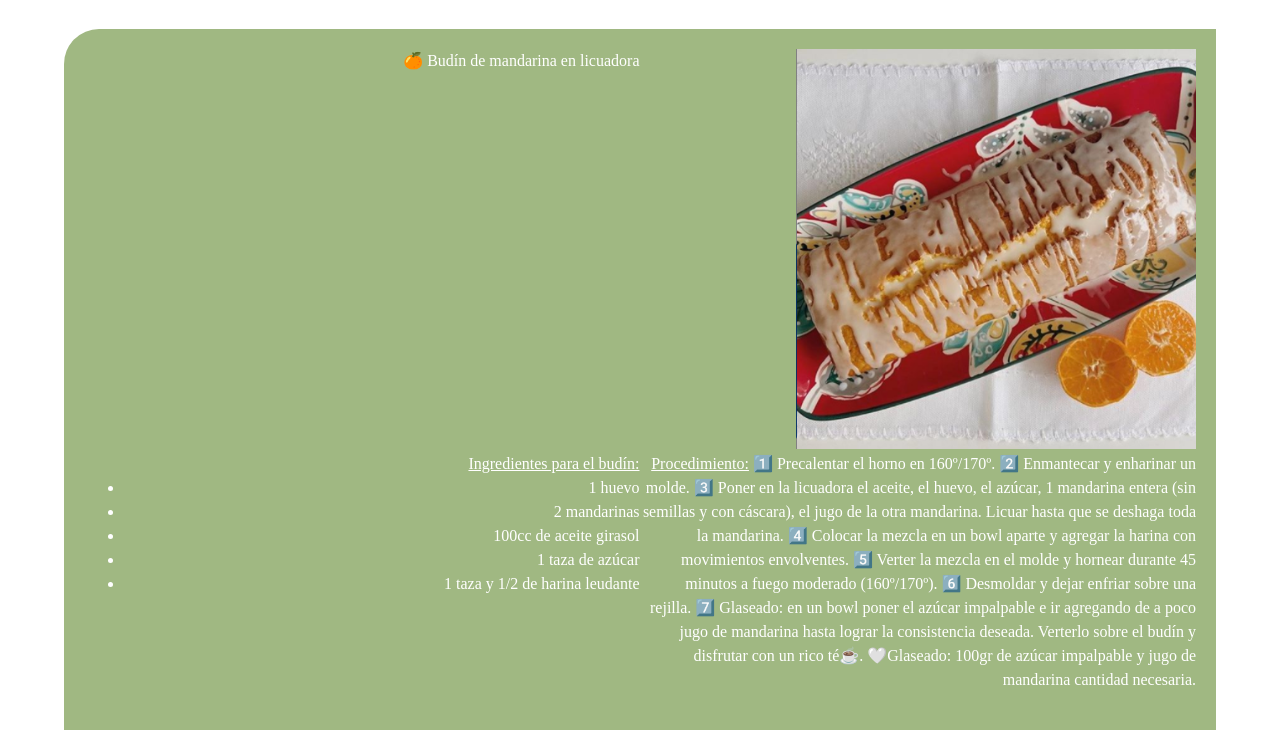
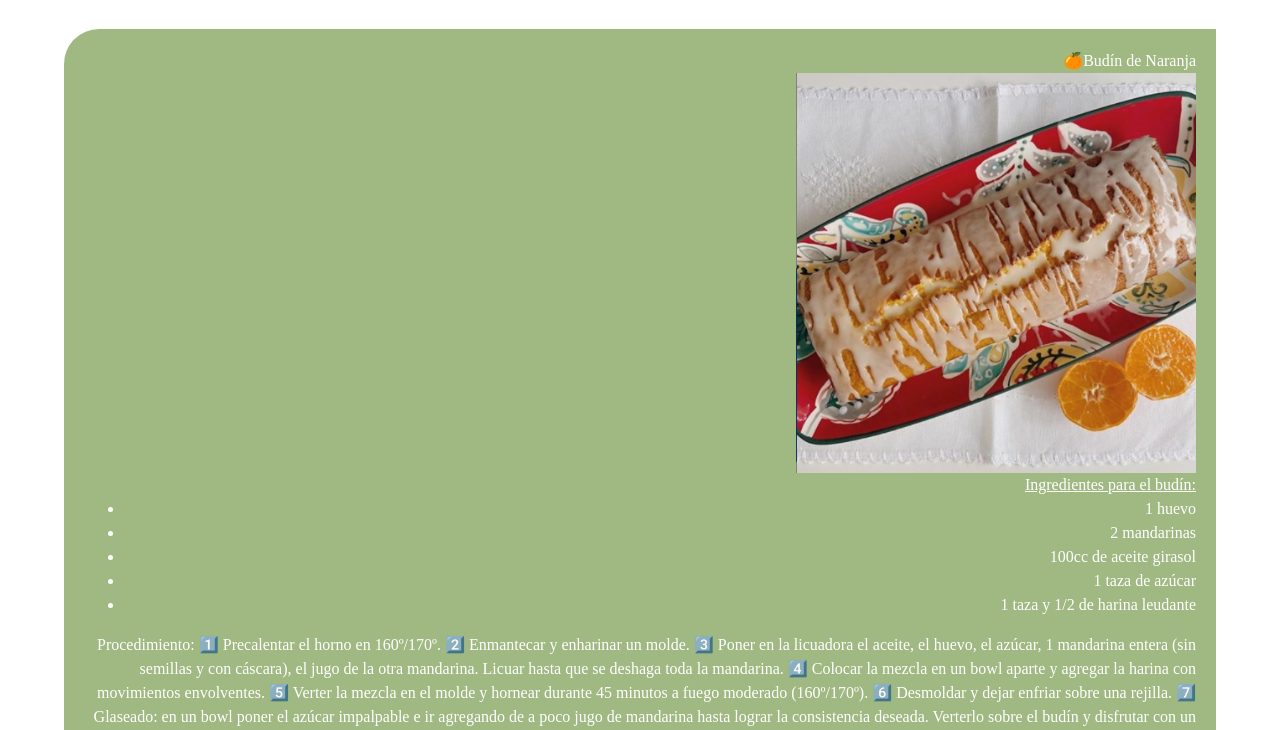
Before and after one commit to nicolesalz/repositorioelbalcon, a plain HTML site: page recetas.html in a window 1280 px wide. Shown: the part 213-943 px from the top of the page. Drawn offline with nearby package versions, Linux system fonts and the light colour scheme; a web font is replaced by a local one.

Commit message:
Update recetas.html

```diff
--- a/recetas.html
+++ b/recetas.html
@@ -40,11 +40,10 @@
 
 	<br>
 
-
-	<div class="estiloRecetas cajarecetas">
-		<div class="div1">🍊 Budín de mandarina en licuadora</div>
-		<div class="div2"><img src="media/budin.jpg" height="400" width="400"></div>
-		<div class="div3">
+<div class="estiloReceta cajarecetas">
+	  <div class="receta">🍊Budín de Naranja</div>
+	  <div class="foto"><img src="media/budin.jpg" height="400" width="400"></div>
+	  <div class="ingredientes">
 		  <ul><u>Ingredientes para el budín:</u>
 					<li>1 huevo</li>
 					<li>2 mandarinas</li>
@@ -53,7 +52,7 @@
 					<li>1 taza y 1/2 de harina leudante</li>
 				</ul>
 	  </div>
-		<div class="div4"><u>Procedimiento:</u>
+	  <div class="procedimiento">Procedimiento:
 				1️⃣ Precalentar el horno en 160º/170º.
 				2️⃣ Enmantecar y enharinar un molde.
 				3️⃣ Poner en la licuadora el aceite, el huevo, el azúcar, 1 mandarina entera (sin semillas y con cáscara), el jugo de la otra mandarina. Licuar hasta que se deshaga toda la mandarina.
@@ -63,6 +62,10 @@
 				7️⃣ Glaseado: en un bowl poner el azúcar impalpable e ir agregando de a poco jugo de mandarina hasta lograr la consistencia deseada. Verterlo sobre el budín y disfrutar con un rico té☕.
 				🤍Glaseado: 100gr de azúcar impalpable y jugo de mandarina cantidad necesaria.
 	  </div>
+</div>
+
+
+
 	</div>
 <br>
 	<div class="estiloRecetas cajarecetas">
@@ -95,12 +98,6 @@
 
 
 	<br>
-<div class="estiloReceta cajarecetas">
-  <div class="receta">Budín de Naranja</div>
-  <div class="foto"></div>
-  <div class="ingredientes"></div>
-  <div class="procedimiento"></div>
-</div>
 
 <div class="estiloReceta cajarecetas">
   <div class="receta">Tarta de Zapallito</div>
```
Lines whose indentation alone changed are shown as unchanged.
